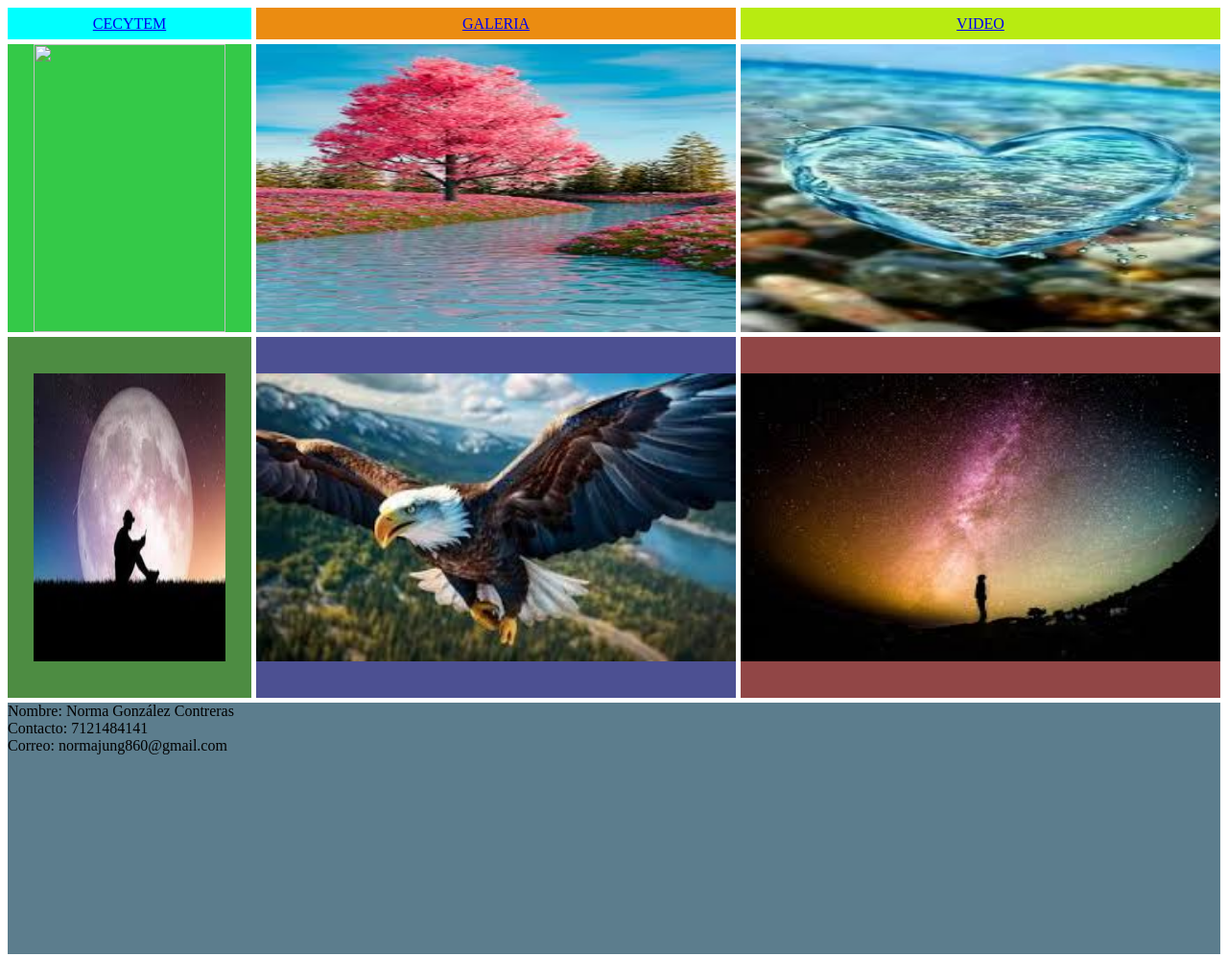
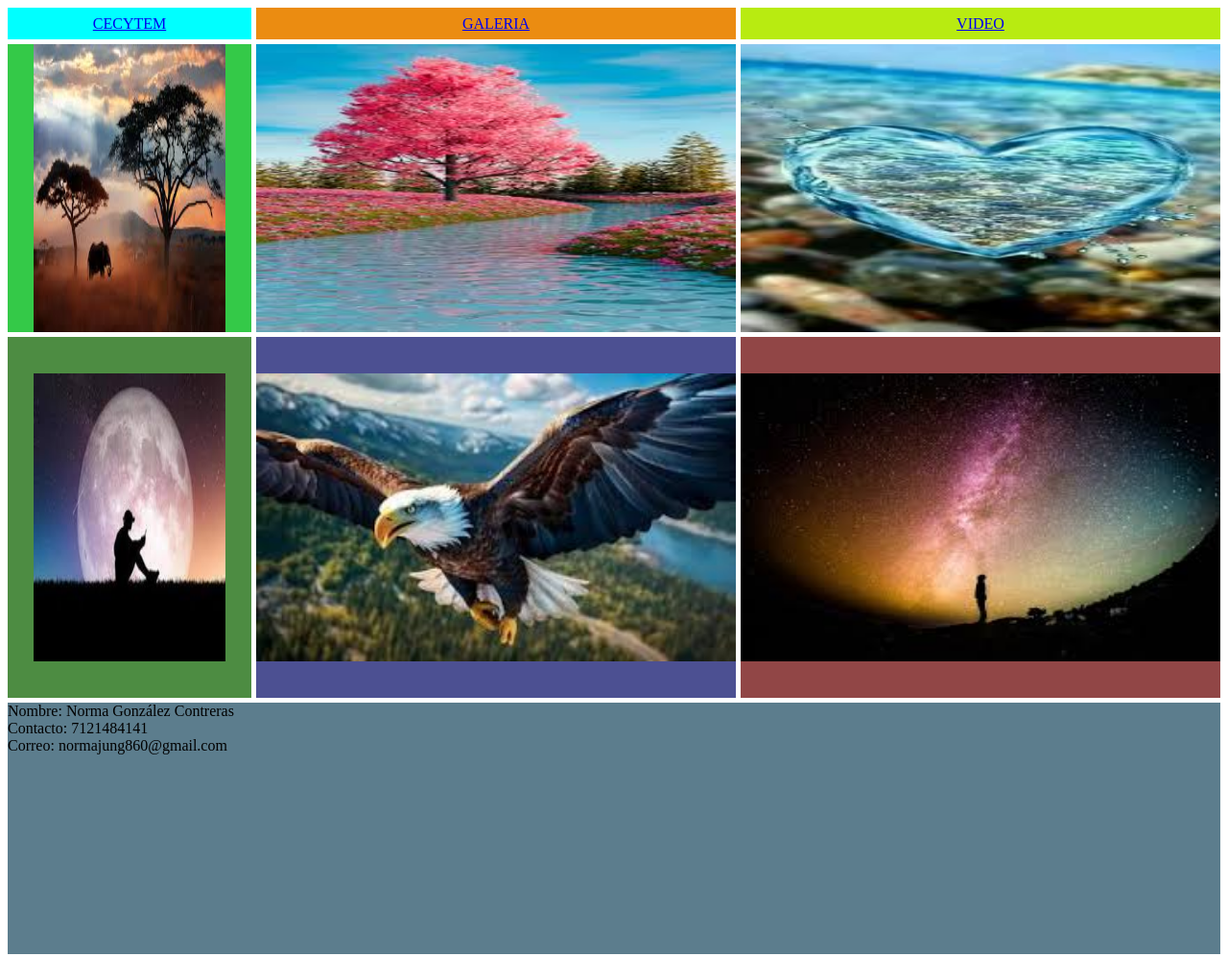
Before and after one commit to Norma-2105/pagina-grid, a plain HTML site: page galeria.html in a window 1280 px wide. Shown: the whole page at 96% size. Drawn offline with Linux system fonts and the light colour scheme.

Commit message:
Update galeria.html

```diff
--- a/galeria.html
+++ b/galeria.html
@@ -11,7 +11,7 @@
         <div class="item1"> <a href="index.html">CECYTEM </a> </div>
         <div class="item2"> <a href="galeria.html">GALERIA</a> </div>
         <div class="item3"> <a href="video.html">VIDEO </a> </div>
-        <div class="item4"> <img src="item.jpg" alt="" width="200px" height="300px"> </div>
+        <div class="item4"> <img src="item1.jpg" alt="" width="200px" height="300px"> </div>
         <div class="item5"> <img src="item2.jpg" alt="" width="500px" height="300px"> </div>
         <div class="item6"> <img src="item3.jpg" alt="" width="500px" height="300px"> </div>
         <div class="item7"> <img src="item4.jpg" alt="" width="200px" height="300px"> </div>
```
